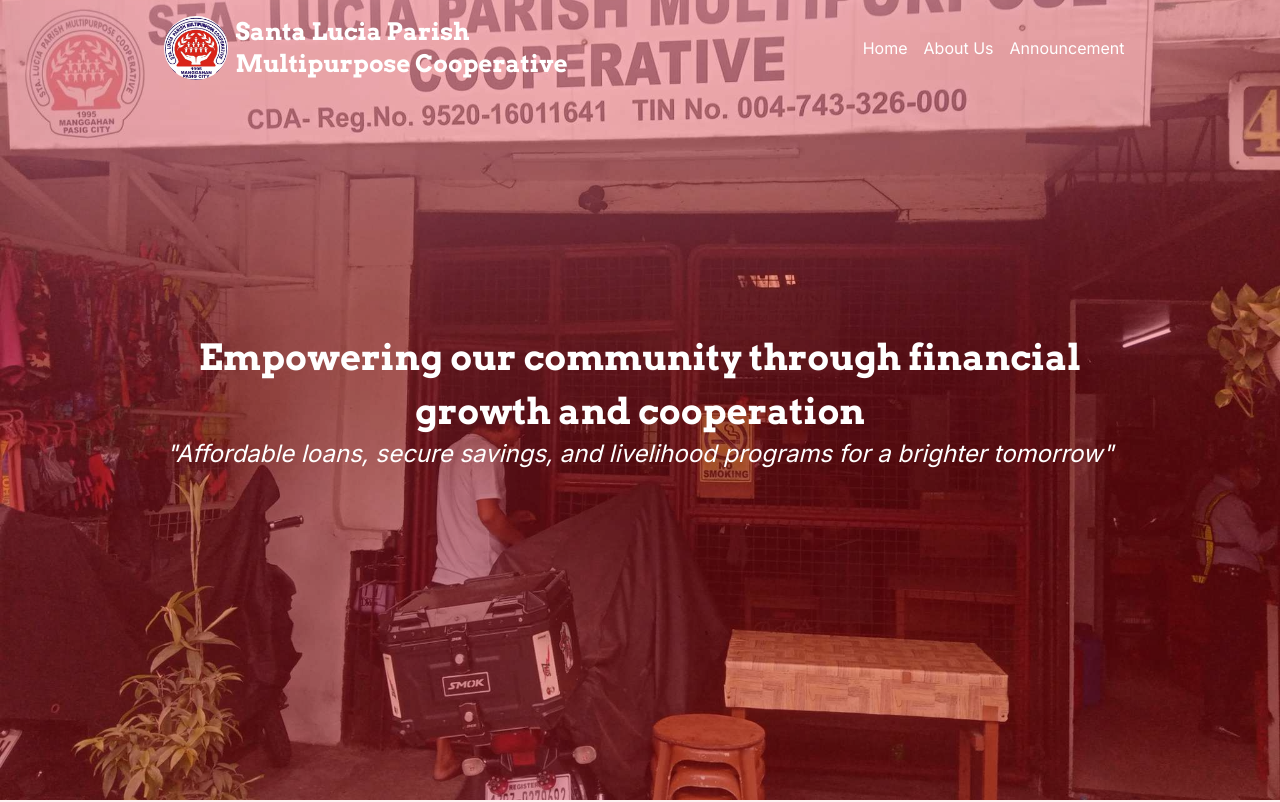
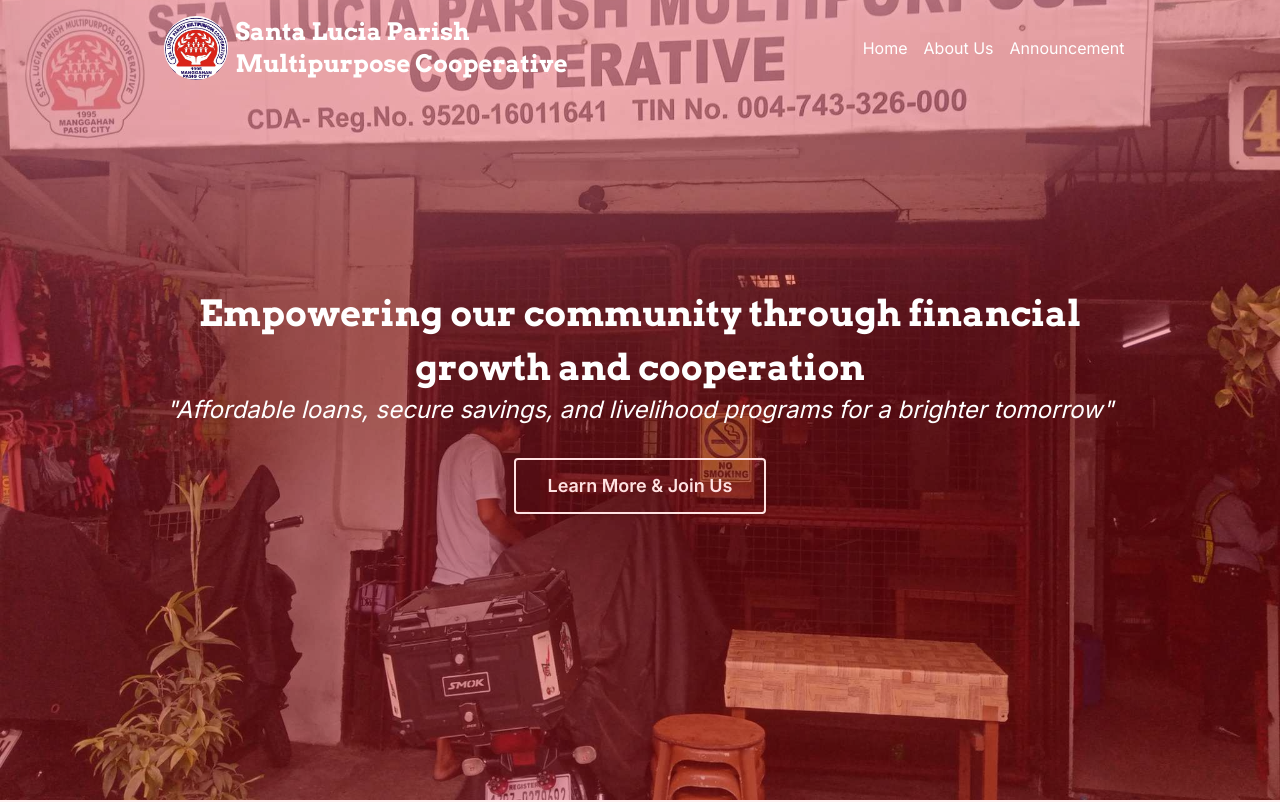
Before and after one commit to shyuuun/santa-parish, a Next.js app: page / in a window 1280 px wide. Shown: the top 802 px of the page. Built offline with nearby package versions, Linux system fonts and the light colour scheme; no server answers; the database is empty.

Commit message:
feat: Added cta btn in landing page, added announcement public route in middleware

```diff
--- a/src/app/page.tsx
+++ b/src/app/page.tsx
@@ -56,6 +56,14 @@
 							&quot;Affordable loans, secure savings, and
 							livelihood programs for a brighter tomorrow&quot;
 						</p>
+						<div className="flex justify-center mt-8">
+							<a
+								href="#about-us"
+								className="border-2 border-red-100 text-red-100 bg-transparent hover:border-red-500 hover:bg-red-500 hover:text-white font-semibold px-8 py-3 rounded shadow transition-colors duration-200 text-lg"
+							>
+								Learn More &amp; Join Us
+							</a>
+						</div>
 					</section>
 				</div>
 				<section
@@ -147,8 +155,8 @@
 								online registration form, 2) Submit required
 								documents for verification, 3) Pay the
 								membership fee and initial share capital, and 4)
-								Wait for admin approval. Once approved, you'll
-								have full access to our services.
+								Wait for admin approval. Once approved,
+								you&apos;ll have full access to our services.
 							</AccordionContent>
 						</AccordionItem>
 						<AccordionItem value="item-2">
--- a/src/utils/supabase/middleware.ts
+++ b/src/utils/supabase/middleware.ts
@@ -50,6 +50,7 @@
 		path.startsWith("/login") ||
 		path.startsWith("/register") ||
 		path.startsWith("/_next") ||
+		path.startsWith("/announcements") ||
 		path.startsWith("/public");
 
 	console.log("User in middleware:", user?.id);
```
